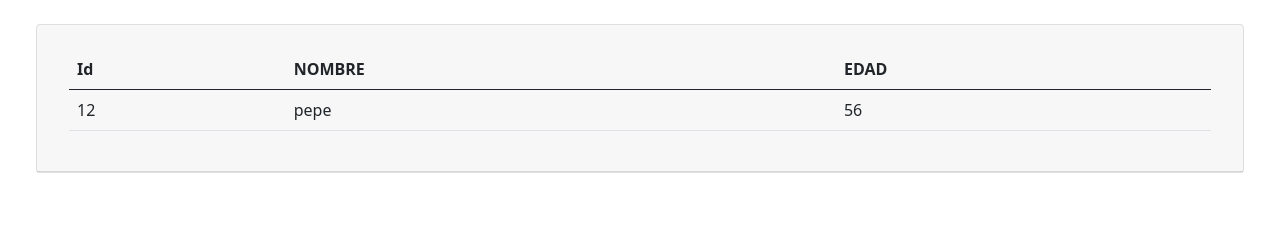
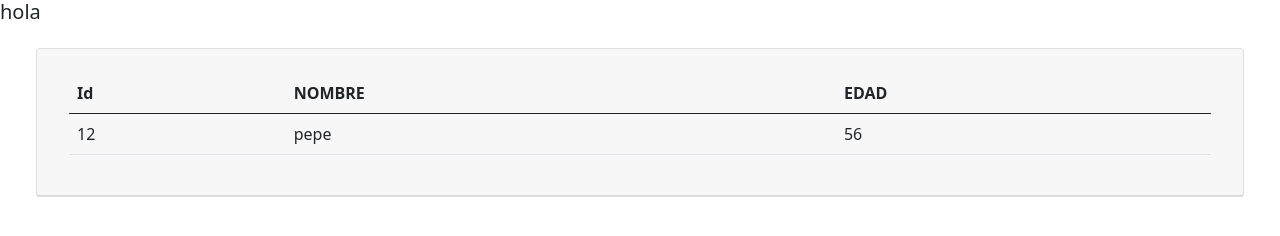
Before and after one commit to chenGonzalezQ/Practicagit, a plain HTML site: page index.html in a window 1280 px wide. Drawn offline with nearby package versions, Linux system fonts and the light colour scheme.

Commit message:
cambios en el html

```diff
--- a/index.html
+++ b/index.html
@@ -5,7 +5,7 @@
 </head>
 
 <body>
-
+<h5>hola</h5>
     <div class="row m-4">
         <div class="col sm-12">
             <div class="card">
```
